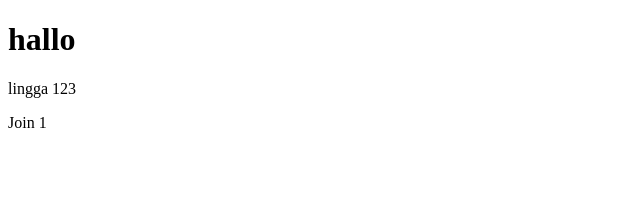
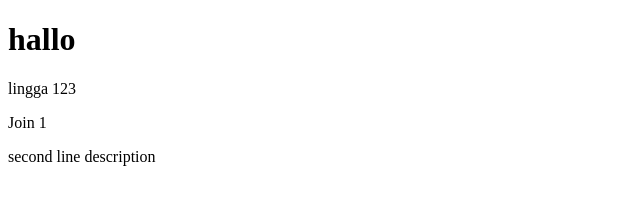
Before and after one commit to linggagit/belajar-git-fwd-2, a plain HTML site: page index.html in a window 1280 px wide. Shown: the whole page, without its empty margins (0-640 px from the left). Drawn offline with Linux system fonts and the light colour scheme.

Commit message:
feat/master/add-index html

```diff
--- a/index.html
+++ b/index.html
@@ -9,5 +9,6 @@
     <h1>hallo</h1>
     <p>lingga 123</p>
     <p>Join 1</p>
+    <p>second line description</p>
 </body>
 </html>
```
